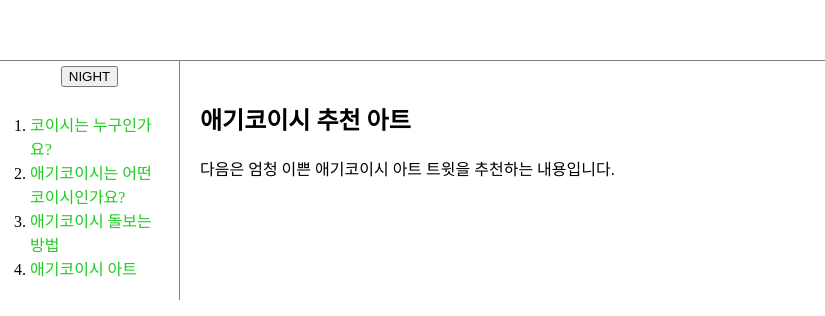
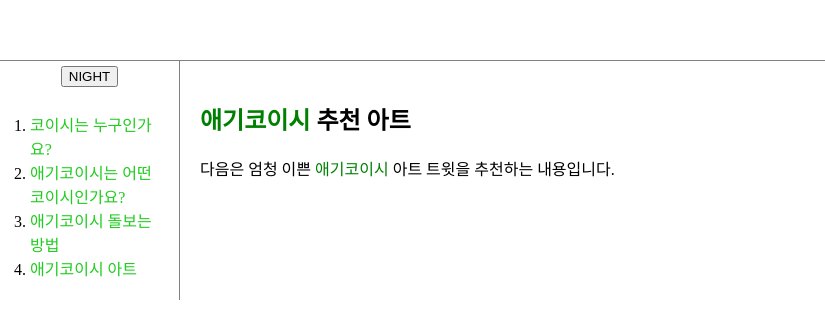
Before and after one commit to kuman514/BabyKoishiHTML, a plain HTML site: page BabyKoishiArt.html in a window 1280 px wide. Shown: the part 146-462 px from the top of the page, without its empty margins (0-825 px from the left). Drawn offline with nearby package versions, Linux system fonts and the light colour scheme.

Commit message:
Fixed .koishi problem

```diff
--- a/BabyKoishiArt.html
+++ b/BabyKoishiArt.html
@@ -27,7 +27,7 @@
             </div>
             <div id="content">
                 <h2><span class="koishi">애기코이시</span> 추천 아트</h2>
-                <p>다음은 엄청 이쁜 애기코이시 아트 트윗을 추천하는 내용입니다.</p>
+                <p>다음은 엄청 이쁜 <span class="koishi">애기코이시</span> 아트 트윗을 추천하는 내용입니다.</p>
                 <div class="artGrid">
                     <blockquote class="twitter-tweet" lang="en">
                         <a href="https://twitter.com/barororororon/status/1171698279173607424?s=20"></a>
--- a/Design/style.css
+++ b/Design/style.css
@@ -53,7 +53,7 @@ ol {
     padding: 20px;
 }
 
-#content > .koishi {
+.koishi {
     color: green;
 }
 
```
